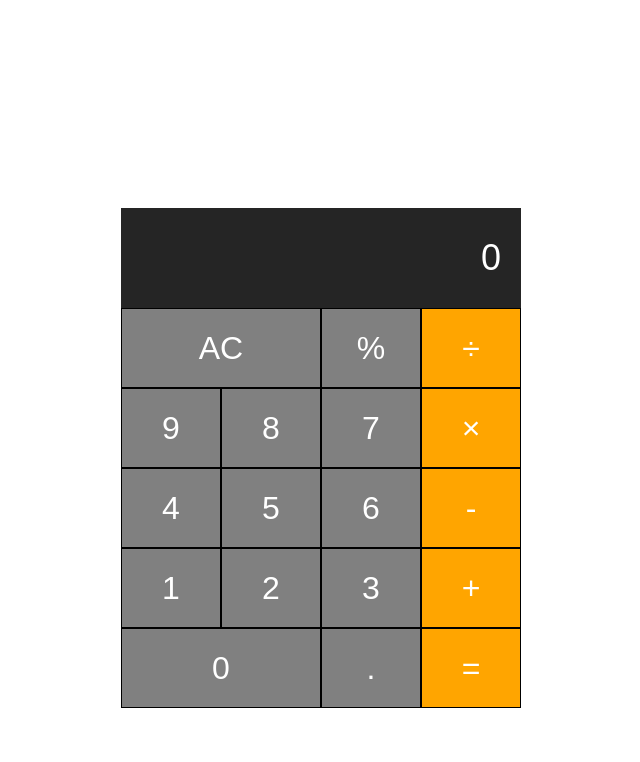
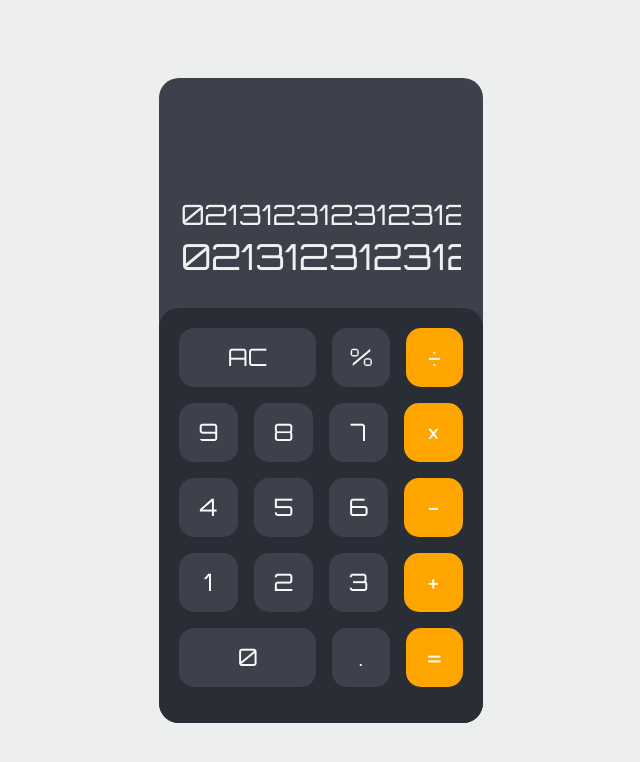
Before and after one commit to FandyRdh/CalculatorFGA, a plain HTML site: page index.html in a window 1280 px wide. Shown: the whole page, without its empty margins (319-959 px from the left). Drawn offline with Linux system fonts and the light colour scheme.

Commit message:
design ui desktop FIX

```diff
--- a/index.html
+++ b/index.html
@@ -9,7 +9,10 @@
 </head>
 <body>
     <div class="calculator">
-        <input type="text" class="calculator-screen" value="0" disabled>
+        <div class="screenGroup">
+            <input type="text" class="calculation-screen" value="021312312312312" disabled>
+            <input type="text" class="calculator-screen" value="021312312312312" disabled>
+        </div>
         <div class="calculator-keys">
             <div class="row">
                 <button class="all-clear">AC</button>
--- a/stylesheet.css
+++ b/stylesheet.css
@@ -1,42 +1,88 @@
+@import url("https://fonts.googleapis.com/css2?family=Orbitron&display=swap");
+
+* {
+  font-family: "Orbitron", sans-serif;
+}
+
+body,html{
+    padding: 0;
+    margin: 0;
+}
+
+body{
+    background-color: #EDEEEE;
+    width: 100%;
+    height: 100vh;
+    display: flex;
+}
+
 .calculator{
+    align-self: center;
     text-align: center;
     margin: 0 auto;
-    padding: 200px;
-    width: 400px;
+    width: 324px;
+    background-color: #3C414B;
+    border-radius: 20px;
+}
+
+.screenGroup{
+    padding: 118px 20px 28px;
+}
+
+.calculation-screen{
+    width: 100%;
+    background-color: transparent;
+    color: #F0F0F1;
+    text-align: right;
+    font-size: 28px;
+    border: none;
+    box-sizing: border-box;
+    line-height: 35px;
 }
 
 .calculator-screen{
     width: 100%;
-    height: 100px;
-    background-color: #252525;
-    color: #fff;
+    background-color: transparent;
+    color: #F0F0F1;
     text-align: right;
     font-size: 36px;
     border: none;
-    padding: 0 20px;
     box-sizing: border-box;
+    line-height: 45px;
 }
 
 .calculator-keys{
     width: 100%;
+    padding: 20px;
+    box-sizing: border-box;
+    background-color: #292D36;
+    border-radius: 20px;
 }
 
 .row{
     display: flex;
+    /* justify-content: space-between; */
+    margin-bottom: 16px;
 }
 
 button{
-    height: 80px;
-    background-color: grey;
-    border: 1px solid black;
-    font-size: 32px;
-    color: #fff;
-    width: 25%;
+    background-color: #3C414B;
+    border: none;
+    font-size: 24px;
+    color: #fafafa;
+    width: 59px;
+    height: 59px;
     outline: none;
+    border-radius: 15px;
 }
 
 .all-clear, .zero-btn{
     width: 50%;
+    margin-right: 16px;
+}
+
+.number, .percentage, .decimal{
+    margin-right: 16px;
 }
 
 .operator, .equal-sign{
@@ -49,3 +95,29 @@ button:hover{
 .operator:hover, .equal-sign:hover{
     background-color: darkorange;
 }
+
+/* Mobile */
+@media (max-width: 768px) {
+    .calculator{
+        width: 100%;
+        height: 100%;
+        border-radius: 0;
+
+    }
+
+    .calculator-keys{
+        width: 100%;
+        padding: 20px;
+        box-sizing: border-box;
+        background-color: #292D36;
+        border-radius: 20px;
+        display: flex;
+        flex-direction: column;
+    }
+
+    button{
+        width: 25%;
+        height: 65px;
+    }
+
+}
```
